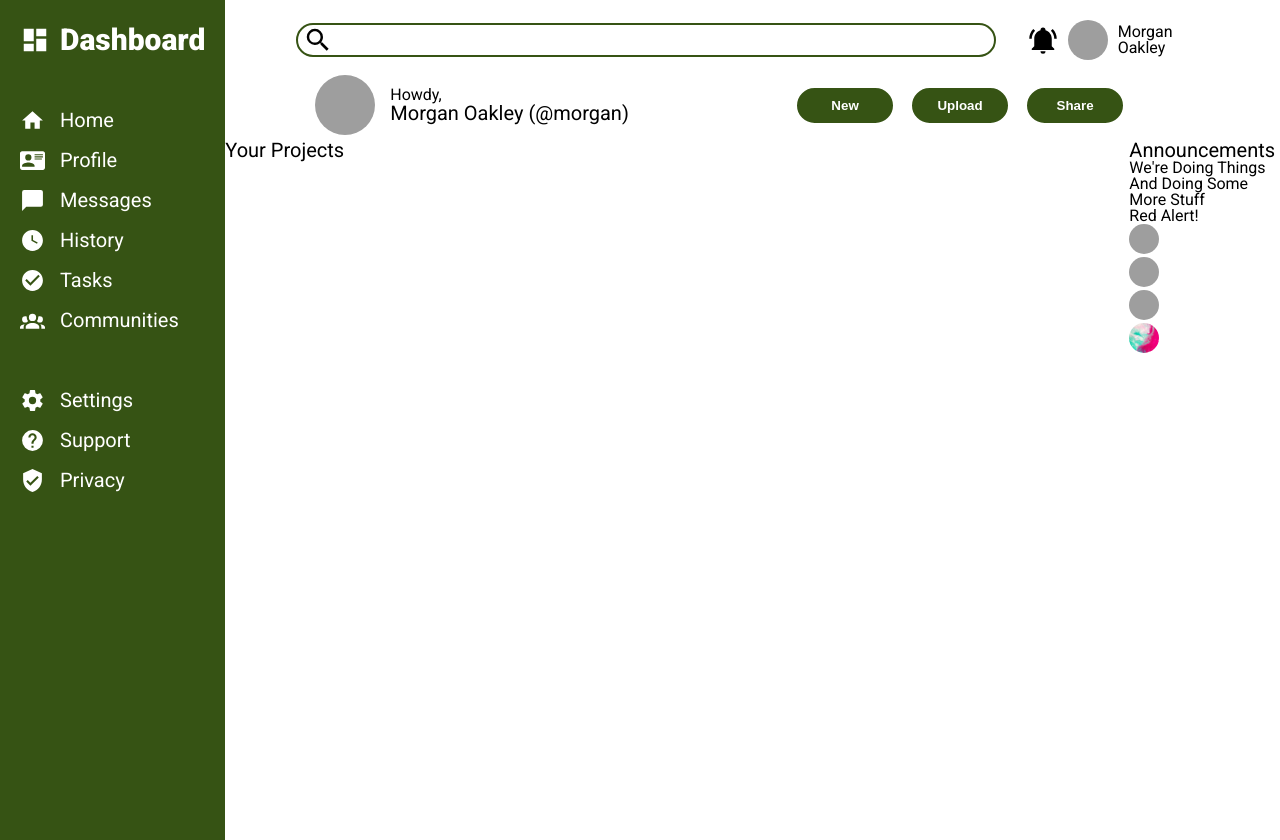
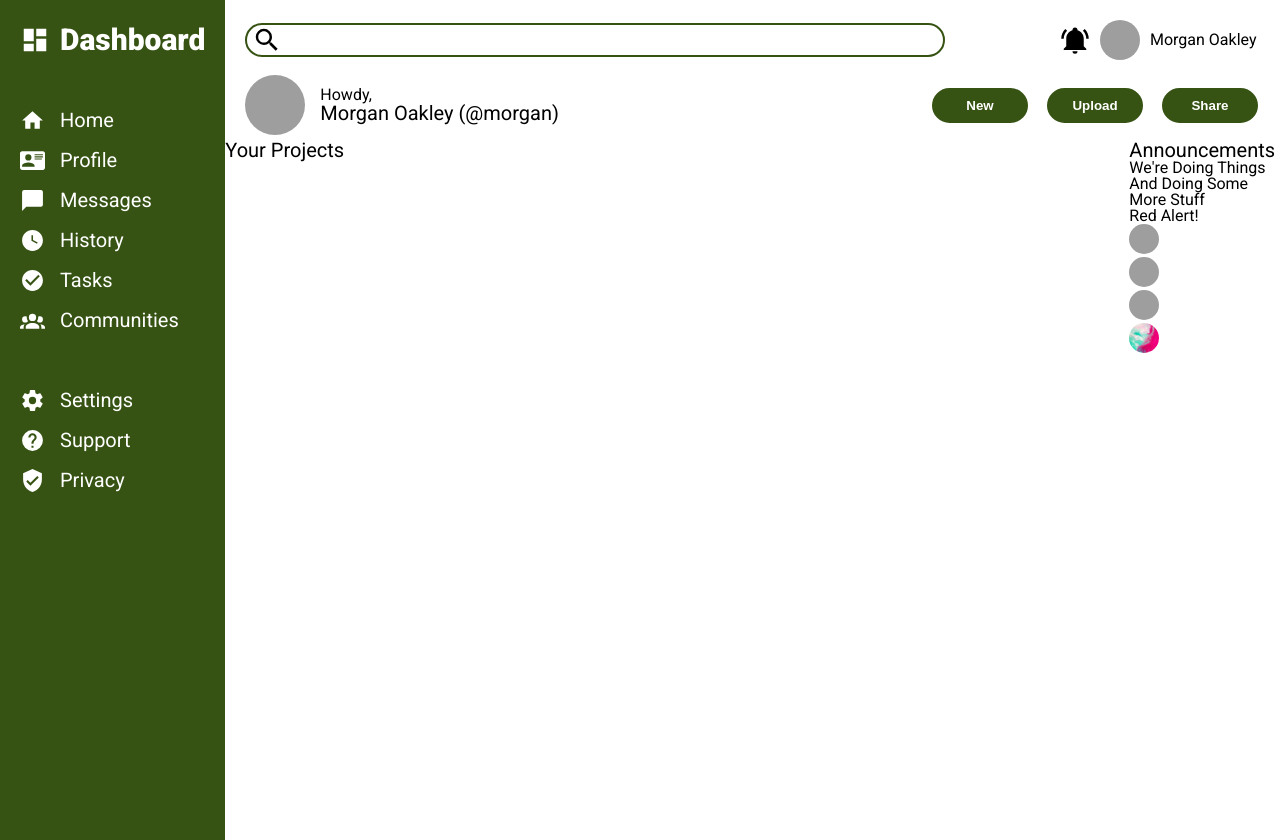
Before and after one commit to matterramun/grid-admin-dashboard, a plain HTML site: page index.html in a window 1280 px wide. Drawn offline with Linux system fonts and the light colour scheme; grey boxes are pictures that could not be loaded.

Commit message:
Repadd top and action bar, and remove spacer for more consistency.

```diff
--- a/index.html
+++ b/index.html
@@ -36,17 +36,16 @@
     </div>
     <div class="header">
         <div class="top-bar">
-            <div class="spacer"></div>
             <div class="search-bar">
                 <img src="./assets/icons/magnify.svg" alt="" style="height:30px;width:auto;">
                 <input type="search" class="search-input"/>
             </div>
+            <div class="spacer"></div>
             <img src="./assets/icons/bell-ring.svg" alt="" style="height:30px;width:auto;">
             <img src="./assets/profile-pics/pexels-alexander-ant-7004697.jpg" class="small-profile-pic" style="height:40px; width: 40px;"/>
             <h3>Morgan Oakley</h3>
         </div>
         <div class="action-center">
-            <div class="spacer"></div>
             <img src="./assets/profile-pics/pexels-alexander-ant-7004697.jpg" alt="" class="profile-pic" style="height:60px; width: 60px;"/>
             <class class="welcome-container">
                 <p>Howdy,</p>
--- a/styles.css
+++ b/styles.css
@@ -104,10 +104,10 @@ h2 {
 }
 
 .top-bar {
-    padding: 20px 10px 10px 10px;
+    padding: 20px 20px 10px;
     grid-row: 1 / 2;
     display: grid;
-    grid-template-columns: 1fr minmax(150px, 700px) 1fr 40px 40px 2fr;
+    grid-template-columns: minmax(150px, 700px) 1fr 40px 40px 110px;
     gap: 10px;
     align-items: center;
     justify-items: center;
@@ -148,10 +148,10 @@ h2 {
 
 .action-center{
     display: grid;
-    grid-template-columns: 1fr .5fr 6fr repeat(3,100px) 2fr;
+    grid-template-columns: .5fr 6fr repeat(3,100px);
     align-items: center;
     gap: 15px;
-    padding: 0 10px;
+    padding: 0 20px;
 }
 
 .action-center button {
```
